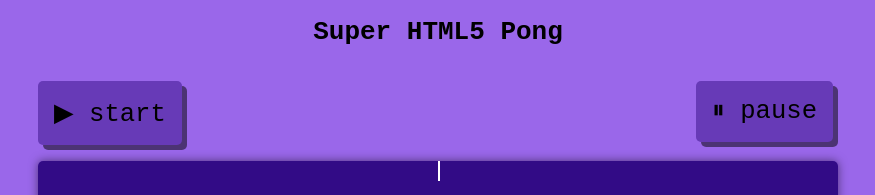
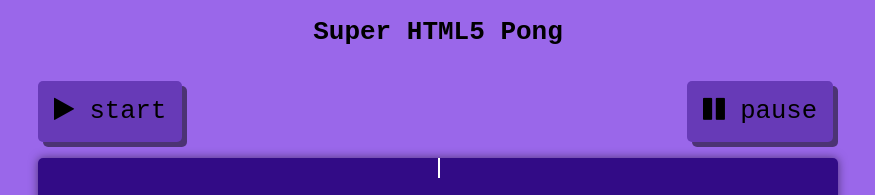
Before and after one commit to matheusls/html5-games, a plain HTML site: page games/pong/index.html in a window 1280 px wide. Shown: the top 195 px of the page, without its empty margins (202-1077 px from the left). Drawn offline with Linux system fonts and the light colour scheme.

Commit message:
Updating files

```diff
--- a/games/pong/index.html
+++ b/games/pong/index.html
@@ -8,8 +8,8 @@
   </head>
   <body>
     <h1>Super HTML5 Pong</h1>
-    <button id="start" type="button" name="button">&#9654; start</button>
-    <button id="pause" type="button" name="button">&#9208; pause</button>
+    <button id="start" type="button" name="button"><span class="fa fa-play" aria-hidden="true"></span> start</button>
+    <button id="pause" type="button" name="button"><span class="fa fa-pause" aria-hidden="true"></span> pause</button>
     <canvas id="canvas" width="800" height="600"></canvas>
     <script src="script.js" type="text/javascript"></script>
   </body>
```
